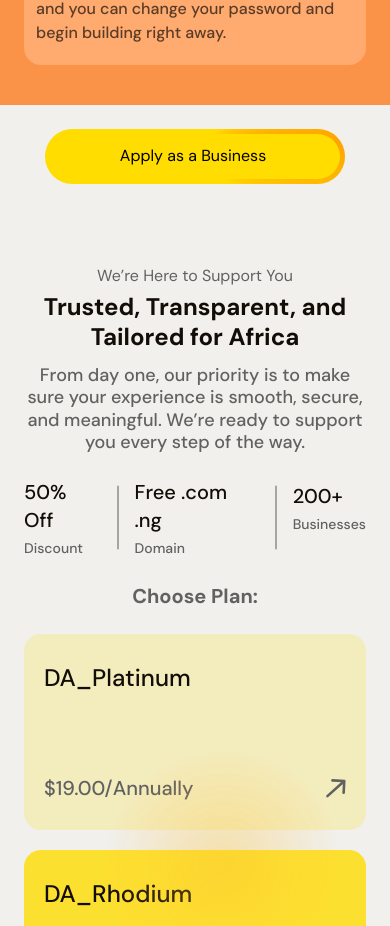
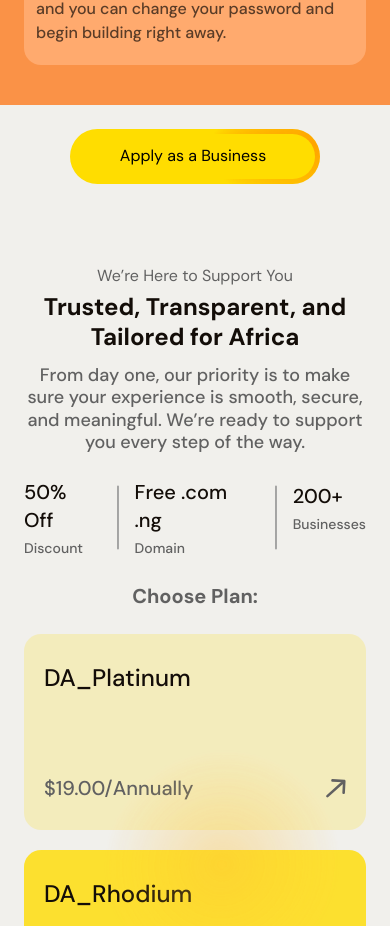
Before and after one commit to Miss-shelby/weHostify, a React (Vite) app: page /african-businesses in a window 390 px wide. Shown: the part 3875-4801 px from the top of the page. Built offline with nearby package versions, Linux system fonts and the light colour scheme.

Commit message:
updated button width

```diff
--- a/src/features/pages/AfricanBusiness/components/WhatYouget.jsx
+++ b/src/features/pages/AfricanBusiness/components/WhatYouget.jsx
@@ -68,8 +68,8 @@ const WhatYouGet = () => {
             bgRadial="radial-gradient(50% 50% at 50% 50%, #FFDD00 0%, #FFDD00 100%)"
             textColor="#000"
             conicColor="rgba(255, 106, 0, 0.5)"
-            width="300px"
-                // width={isMobile ? "300px" : "400px"}
+            // width="300px"
+            width={isMobile ? "250px" : "400px"}
             height="55px"
             borderRadius="50px"
             animationSpeed="5s"
```
